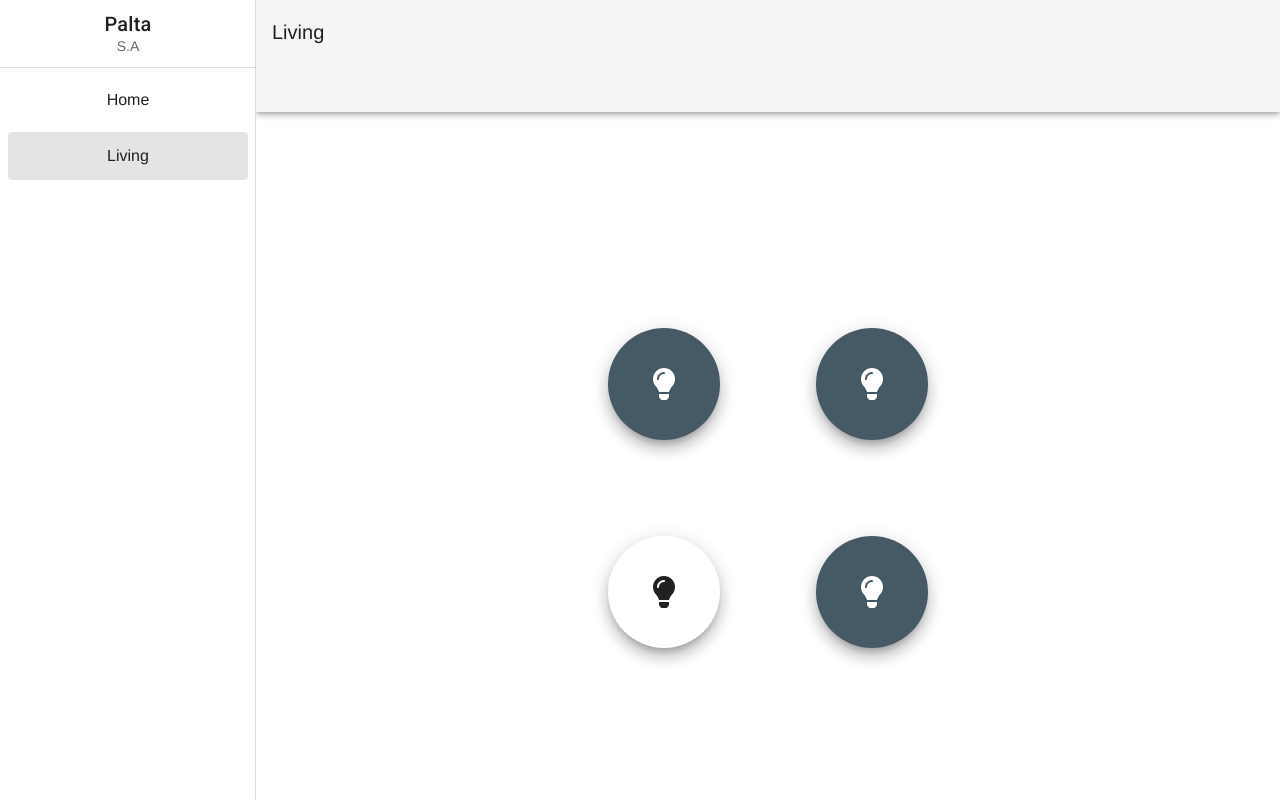
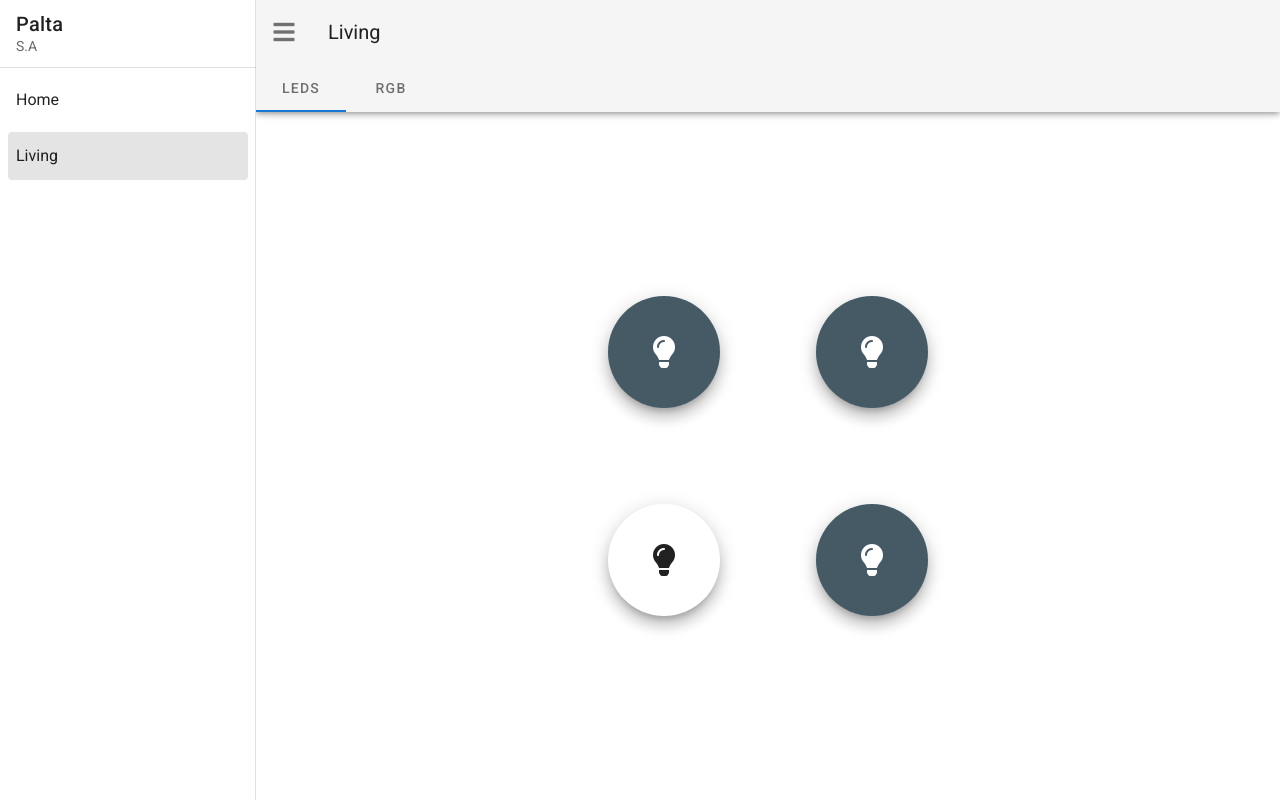
Before and after one commit to FernandoHerbas/front-proyecto-iot, a Vue app: page /living in a window 1280 px wide. Built offline with nearby package versions, Linux system fonts and the light colour scheme.

Commit message:
App Bar dependiendo de la pagina
Ahora el AppBar se puede cambiar dependiendo de en que pagina se este
Tambien agregue una animacion para cambiar de pagina

```diff
--- a/src/App.vue
+++ b/src/App.vue
@@ -29,11 +29,10 @@
         </v-list-item>
       </v-list>
     </v-navigation-drawer>
-    <v-app-bar app collapse>
-      <v-app-bar-nav-icon @click="toggleDrawer()"></v-app-bar-nav-icon>
-    </v-app-bar>
     <v-main>
-      <router-view/>
+      <v-fade-transition mode="out-in">
+        <router-view/>
+      </v-fade-transition>
     </v-main>
   </v-app>
 </template>
@@ -48,32 +47,17 @@
         drawer: null
       }
     },
+    provide() {
+      return {
+        toggleDrawer: this.toggleDrawer
+      }
+    },
     methods: {
       toggleDrawer() {
-        this.drawer != this.drawer;
+        this.drawer = !this.drawer;
       }
     }
   }
 </script>
 <style lang="scss">
-#app {
-  font-family: Avenir, Helvetica, Arial, sans-serif;
-  -webkit-font-smoothing: antialiased;
-  -moz-osx-font-smoothing: grayscale;
-  text-align: center;
-  color: #2c3e50;
-}
-
-#nav {
-  padding: 30px;
-
-  a {
-    font-weight: bold;
-    color: #2c3e50;
-
-    &.router-link-exact-active {
-      color: #42b983;
-    }
-  }
-}
 </style>
--- a/src/dispositivos/Home.vue
+++ b/src/dispositivos/Home.vue
@@ -1,5 +1,9 @@
 <template>
   <div class="home">
+    <v-app-bar app>
+      <v-app-bar-nav-icon @click="toggleDrawer()"></v-app-bar-nav-icon>
+      <v-toolbar-title>Home</v-toolbar-title>
+    </v-app-bar>
     <img alt="Vue logo" src="../assets/logo.png">
     <HelloWorld msg="Welcome to Your Vue.js App"/>
   </div>
@@ -11,6 +15,7 @@ import HelloWorld from '@/components/HelloWorld.vue'
 
 export default {
   name: 'Home',
+  inject: ['toggleDrawer'],
   components: {
     HelloWorld
   }
--- a/src/dispositivos/Living.vue
+++ b/src/dispositivos/Living.vue
@@ -1,9 +1,10 @@
 <template>
   <v-container fill-height>
     <v-app-bar app>
+      <v-app-bar-nav-icon @click="toggleDrawer()"></v-app-bar-nav-icon>
       <v-toolbar-title>Living</v-toolbar-title>
       <template v-slot:extension>
-          <v-tabs color="light">
+          <v-tabs>
               <template v-for="(item, key) in tabItems">
                   <v-tab :key="key" :to="item.to">{{item.text}}</v-tab>
               </template>
@@ -53,9 +54,20 @@ export default {
           icon: "fa-lightbulb",
           encendido: false
         }
+      ],
+      tabItems: [
+        {
+          text: "LEDS",
+          to: "/living/leds"
+        },
+        {
+          text: "RGB",
+          to: "/living/rgb"
+        }
       ]
     }
   },
+  inject: ['toggleDrawer'],
   methods: {
     toggleLed(index) {
       this.leds[index].encendido = !this.leds[index].encendido;
```
Also changed, not shown: 1 other file (tests, documents, lock files or other folders).
